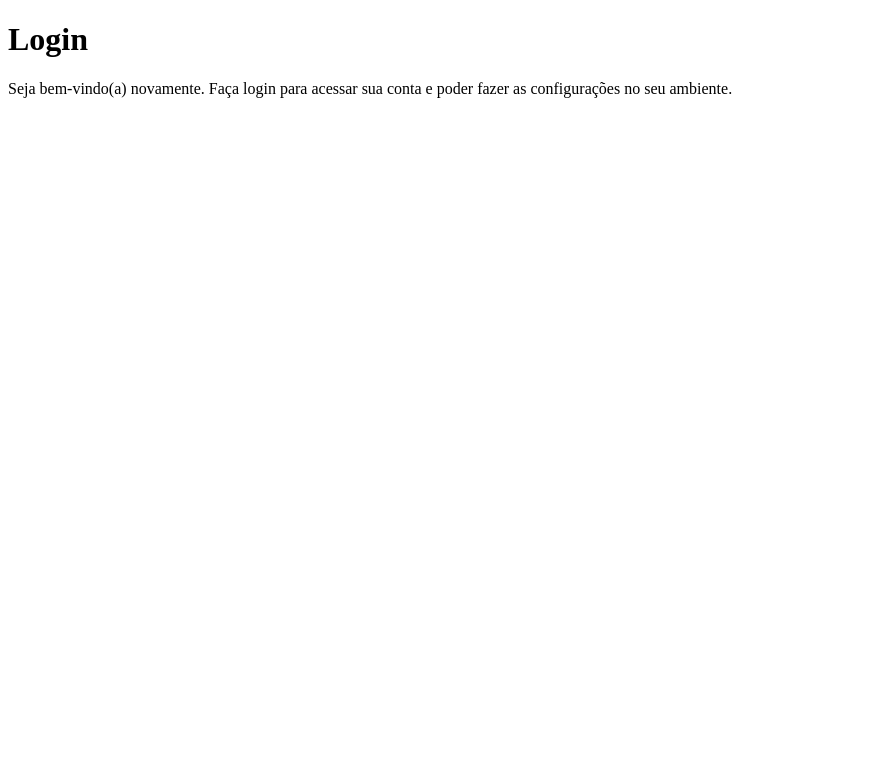
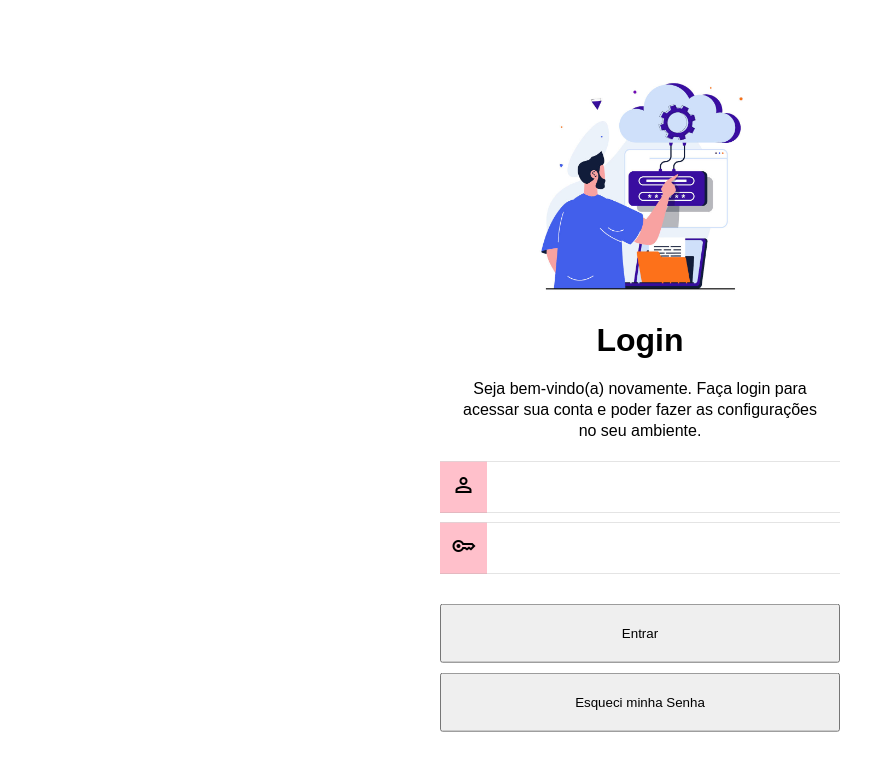
Before and after one commit to JrBazilio/projeto-login, a plain HTML site: page index.html in a window 1280 px wide. Shown: the whole page, without its empty margins (0-895 px from the left). Drawn offline with nearby package versions, Linux system fonts and the light colour scheme.

Commit message:
primeira versão

```diff
--- a/css/style.css
+++ b/css/style.css
@@ -1 +1,79 @@
 @charset "UTF-8";
+
+* {
+    margin: 0;
+    padding: 0;
+    font-family: Arial, Helvetica, sans-serif;
+}
+
+html, body {
+    height: 100%;
+    width: 100%
+}
+
+body {
+    position: relative;
+}
+
+main {
+    position: absolute;
+    top: 50%;
+    left: 50%;
+    transform: translate(-50%,-50%);
+    max-width: 400px;
+    width: 100%;
+    padding: 10px;
+    padding-bottom: 0px;
+}
+
+#image > img {
+    display: block;
+    margin: auto;
+    max-width: 350px;
+    width: 100%;
+}
+
+#formLogin h1 {
+    text-align: center;
+    margin: 20px 0px;
+}
+
+#formLogin p {
+    display: block;
+    margin: auto;
+    text-align: center;
+    line-height: 1.3rem;
+    margin-bottom: 20px;
+    max-width: 90%;
+}
+
+form input {
+    padding: 15px;
+    border: none;
+    height: 50%;
+    width: 100%;
+    font-size: 1.1rem;
+}
+
+.input-login {
+    background-color: gray;
+    display: flex;
+    align-items: center;
+    margin-bottom: 10px;
+}
+
+.login-icon {
+    padding: 11.4px;
+    background-color: pink;
+}
+
+#passwordContainer {
+    margin-bottom: 30px;
+}
+
+form button {
+    width: -webkit-fill-available;
+    padding: 20px;
+    margin-bottom: 10px;
+    box-sizing: border-box;
+}
--- a/index.html
+++ b/index.html
@@ -5,17 +5,31 @@
     <meta name="viewport" content="width=device-width, initial-scale=1.0">
     <title>Login</title>
     <link rel="stylesheet" href="css/style.css">
+    <link rel="stylesheet" href="https://fonts.googleapis.com/css2?family=Material+Symbols+Outlined:opsz,wght,FILL,GRAD@20..48,100..700,0..1,-50..200&icon_names=key,person"/>
 </head>
 <body>
     <main>
         <div id="image">
-
+            <img src="img/login-vector.jpg" alt="login">
         </div>
         <div id="formLogin">
             <h1>Login</h1>
             <p>Seja bem-vindo(a) novamente. Faça login para acessar sua conta e poder fazer as configurações no seu ambiente.</p>
             <form action="login.php" method="post">
-
+                <div class="input-login" id="emailContainer">
+                    <label class="login-icon" for="email">
+                        <span class="material-symbols-outlined">person<span>
+                    </label>
+                    <input type="email" id="email" name="email" required>
+                </div>
+                <div class="input-login" id="passwordContainer">
+                    <label class="login-icon" for="password">
+                        <span class="material-symbols-outlined">key</span>
+                    </label>
+                    <input type="password" id="password" name="password" minlength="8" required>
+                </div>
+                <button id="submit" type="submit">Entrar</button>
+                <button id="newPassword" type="button">Esqueci minha Senha</button>
             </form>
         </div>
     </main>
```
